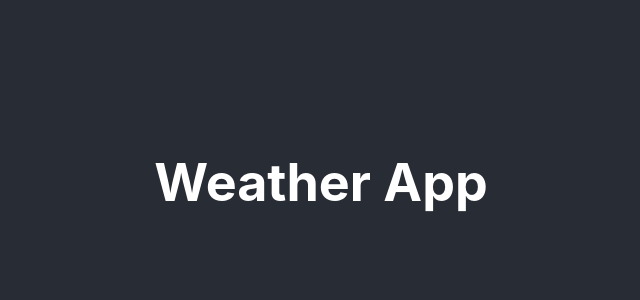
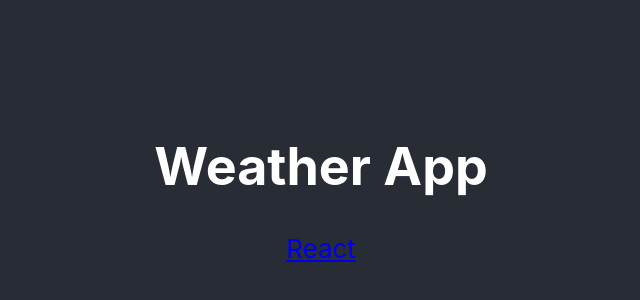
Before and after one commit to Andee-R/weather-app-react, a React (Create React App) app: page / in a window 1280 px wide. Shown: the part 218-518 px from the top of the page, without its empty margins (319-959 px from the left). Built offline with nearby package versions, Linux system fonts and the light colour scheme.

Commit message:
fixed json- original file was corrupted

```diff
--- a/package.json
+++ b/package.json
@@ -3,7 +3,7 @@
   "version": "0.1.0",
   "private": true,
   "dependencies": {
-    "@babel/plugin-proposal-private-property-in-object"
+    "@babel/plugin-proposal-private-property-in-object": "^7.21.11",
     "@testing-library/jest-dom": "^5.17.0",
     "@testing-library/react": "^13.4.0",
     "@testing-library/user-event": "^13.5.0",
--- a/src/App.js
+++ b/src/App.js
@@ -9,7 +9,9 @@
           <a
             href="https://reactjs.org"
             target="_blank"
-            rel="noopener noreferrer"></a>
+            rel="noopener noreferrer">
+            React
+          </a>
         </footer>
       </header>
     </div>
```
